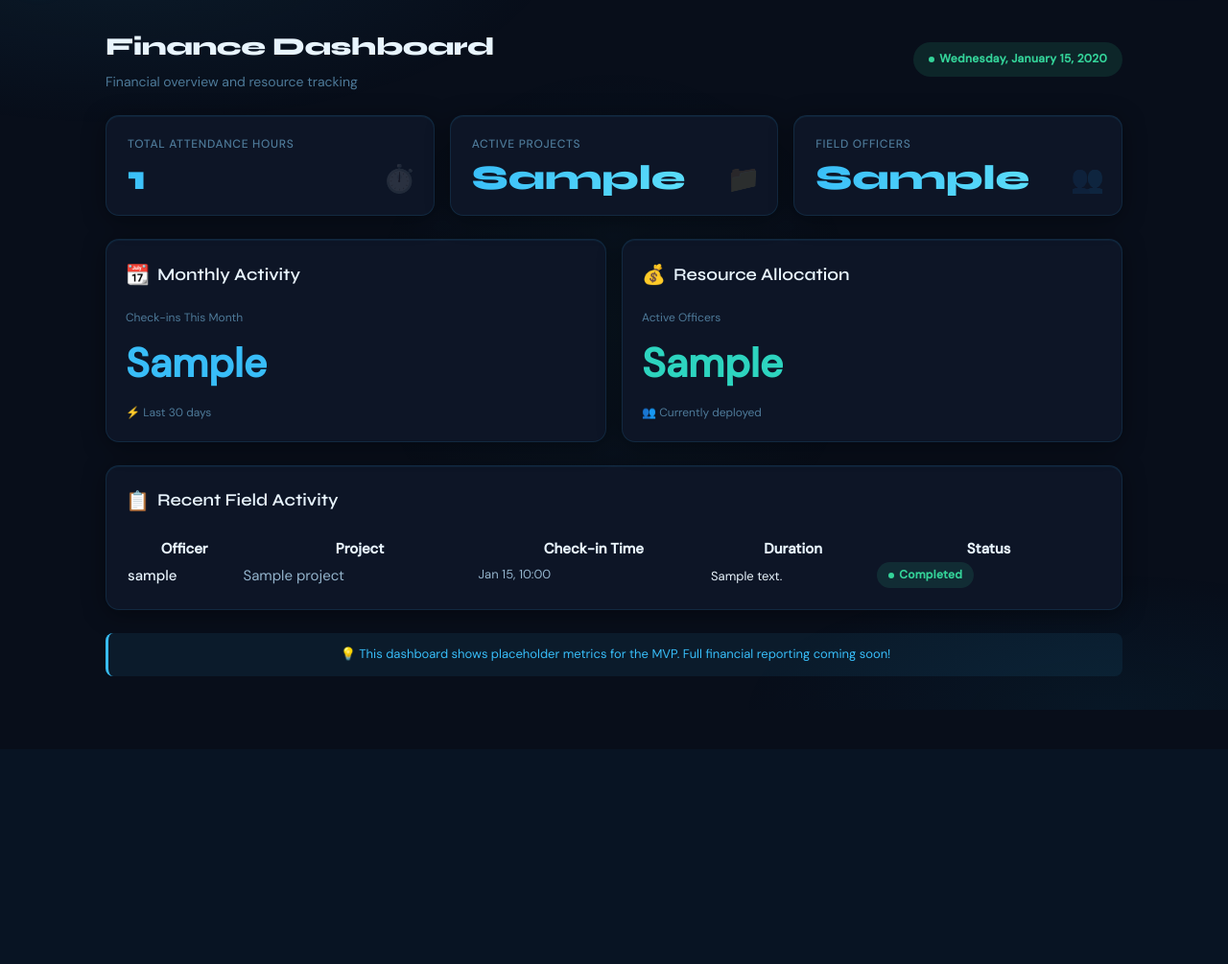
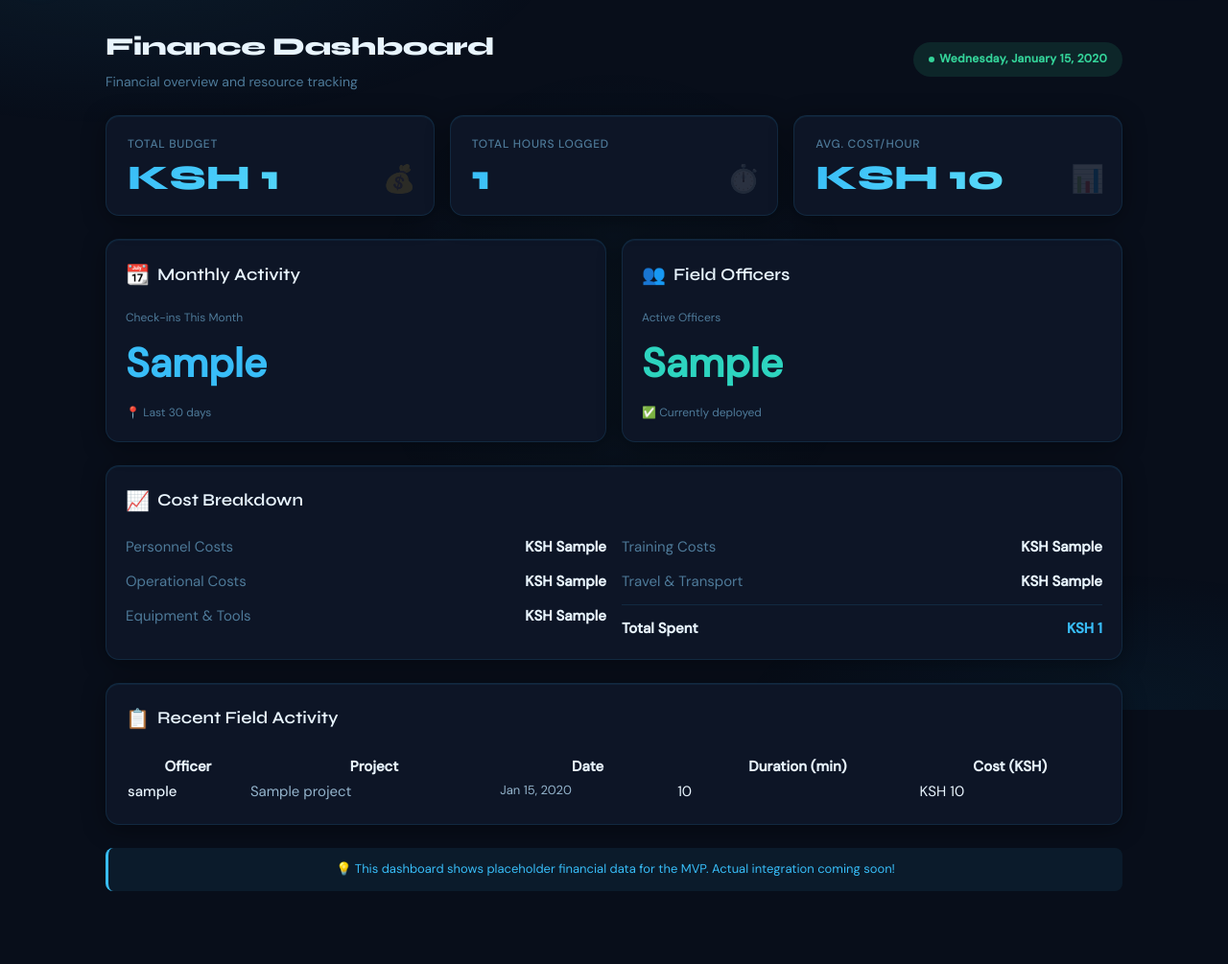
Before and after one commit to twstedparadise/ngo-portal, a Django app: template templates/dashboards/finance_dashboard.html in a window 1280 px wide. Shown: the part 60-1065 px from the top of the page at 96% size. Before the commit the page ends 765 px from the top, so only its background shows below. Run offline with Django 5.2, Linux system fonts and the light colour scheme; the template is opened without the code that fills it: most values are stand-ins (such as "Sample title", 1, 10 or a date in 2020).

Commit message:
fix(finance): update dashboard with financial metrics and placeholders

```diff
--- a/templates/dashboards/finance_dashboard.html
+++ b/templates/dashboards/finance_dashboard.html
@@ -19,28 +19,28 @@
     </div>
   </div>
 
-  <!-- Stats Grid -->
+  <!-- Financial Stats Grid -->
   <div class="sp-grid-3" style="margin-bottom: 24px;">
     <div class="sp-stat">
-      <div class="sp-stat-label">Total Attendance Hours</div>
-      <div class="sp-stat-value">{{ total_attendance_hours }}</div>
+      <div class="sp-stat-label">Total Budget</div>
+      <div class="sp-stat-value">KSH {{ total_budget }}</div>
+      <div class="sp-stat-icon">💰</div>
+    </div>
+
+    <div class="sp-stat">
+      <div class="sp-stat-label">Total Hours Logged</div>
+      <div class="sp-stat-value">{{ total_hours }}</div>
       <div class="sp-stat-icon">⏱️</div>
     </div>
 
     <div class="sp-stat">
-      <div class="sp-stat-label">Active Projects</div>
-      <div class="sp-stat-value">{{ active_projects }}</div>
-      <div class="sp-stat-icon">📁</div>
-    </div>
-
-    <div class="sp-stat">
-      <div class="sp-stat-label">Field Officers</div>
-      <div class="sp-stat-value">{{ unique_officers }}</div>
-      <div class="sp-stat-icon">👥</div>
+      <div class="sp-stat-label">Avg. Cost/Hour</div>
+      <div class="sp-stat-value">KSH {{ avg_cost_per_hour }}</div>
+      <div class="sp-stat-icon">📊</div>
     </div>
   </div>
 
-  <!-- Monthly Stats Card -->
+  <!-- Second Row of Stats -->
   <div class="sp-grid-2" style="margin-bottom: 24px;">
     <div class="sp-card">
       <div style="display: flex; align-items: center; gap: 8px; margin-bottom: 20px;">
@@ -54,15 +54,15 @@
           {{ monthly_checkins }}
         </div>
         <div style="color: var(--text-muted); font-size: 12px;">
-          ⚡ Last 30 days
+          📍 Last 30 days
         </div>
       </div>
     </div>
 
     <div class="sp-card">
       <div style="display: flex; align-items: center; gap: 8px; margin-bottom: 20px;">
-        <span style="font-size: 20px;">💰</span>
-        <h2 style="font-family: 'Syne', sans-serif; font-size: 18px; font-weight: 600;">Resource Allocation</h2>
+        <span style="font-size: 20px;">👥</span>
+        <h2 style="font-family: 'Syne', sans-serif; font-size: 18px; font-weight: 600;">Field Officers</h2>
       </div>
 
       <div>
@@ -71,13 +71,52 @@
           {{ unique_officers }}
         </div>
         <div style="color: var(--text-muted); font-size: 12px;">
-          👥 Currently deployed
+          ✅ Currently deployed
         </div>
       </div>
     </div>
   </div>
 
-  <!-- Recent Activity Table -->
+  <!-- Cost Breakdown Card -->
+  <div class="sp-card" style="margin-bottom: 24px;">
+    <div style="display: flex; align-items: center; gap: 8px; margin-bottom: 20px;">
+      <span style="font-size: 20px;">📈</span>
+      <h2 style="font-family: 'Syne', sans-serif; font-size: 18px; font-weight: 600;">Cost Breakdown</h2>
+    </div>
+
+    <div class="sp-grid-2">
+      <div>
+        <div style="display: flex; justify-content: space-between; margin-bottom: 12px;">
+          <span style="color: var(--text-muted);">Personnel Costs</span>
+          <span style="font-weight: 600;">KSH {{ personnel_costs }}</span>
+        </div>
+        <div style="display: flex; justify-content: space-between; margin-bottom: 12px;">
+          <span style="color: var(--text-muted);">Operational Costs</span>
+          <span style="font-weight: 600;">KSH {{ operational_costs }}</span>
+        </div>
+        <div style="display: flex; justify-content: space-between; margin-bottom: 12px;">
+          <span style="color: var(--text-muted);">Equipment & Tools</span>
+          <span style="font-weight: 600;">KSH {{ equipment_costs }}</span>
+        </div>
+      </div>
+      <div>
+        <div style="display: flex; justify-content: space-between; margin-bottom: 12px;">
+          <span style="color: var(--text-muted);">Training Costs</span>
+          <span style="font-weight: 600;">KSH {{ training_costs }}</span>
+        </div>
+        <div style="display: flex; justify-content: space-between; margin-bottom: 12px;">
+          <span style="color: var(--text-muted);">Travel & Transport</span>
+          <span style="font-weight: 600;">KSH {{ travel_costs }}</span>
+        </div>
+        <div style="display: flex; justify-content: space-between; padding-top: 12px; border-top: 1px solid var(--border);">
+          <span style="font-weight: 600;">Total Spent</span>
+          <span style="font-weight: 800; color: var(--sp-blue);">KSH {{ total_spent }}</span>
+        </div>
+      </div>
+    </div>
+  </div>
+
+  <!-- Recent Activity -->
   <div class="sp-card">
     <div style="display: flex; align-items: center; gap: 8px; margin-bottom: 20px;">
       <span style="font-size: 20px;">📋</span>
@@ -90,39 +129,35 @@
           <tr>
             <th>Officer</th>
             <th>Project</th>
-            <th>Check-in Time</th>
-            <th>Duration</th>
-            <th>Status</th>
+            <th>Date</th>
+            <th>Duration (min)</th>
+            <th>Cost (KSH)</th>
           </tr>
         </thead>
         <tbody>
-          {% for activity in recent_activities %}
+          {% for record in recent_attendance %}
           <tr>
             <td style="font-weight: 500;">
-              {{ activity.user.get_full_name|default:activity.user.username }}
+              {{ record.user.get_full_name|default:record.user.username }}
             </td>
             <td style="color: var(--text-secondary);">
-              {{ activity.project.name|default:"—" }}
+              {{ record.project.name }}
             </td>
             <td style="color: var(--text-secondary); font-size: 13px;">
-              {{ activity.timestamp|date:"M d, H:i" }}
+              {{ record.check_in_time|date:"M d, Y" }}
             </td>
             <td>
-              {% if activity.details %}
-                <span style="font-size: 13px;">{{ activity.details|truncatewords:3 }}</span>
-              {% else %}
-                <span style="color: var(--text-muted);">—</span>
-              {% endif %}
+              {{ record.duration_minutes|default:"0" }}
             </td>
             <td>
-              <span class="sp-badge sp-badge-success">Completed</span>
+              KSH {{ record.duration_minutes|default:"0"|floatformat:0 }}
             </td>
           </tr>
           {% empty %}
           <tr>
             <td colspan="5">
               <div class="sp-empty">
-                No recent activity
+                No attendance records yet
               </div>
             </td>
           </tr>
@@ -132,9 +167,9 @@
     </div>
   </div>
 
-  <!-- Placeholder Note for MVP -->
+  <!-- Placeholder Note -->
   <div class="sp-alert sp-alert-info" style="margin-top: 24px; text-align: center;">
-    💡 This dashboard shows placeholder metrics for the MVP. Full financial reporting coming soon!
+    💡 This dashboard shows placeholder financial data for the MVP. Actual integration coming soon!
   </div>
 </div>
 {% endblock %}
```
